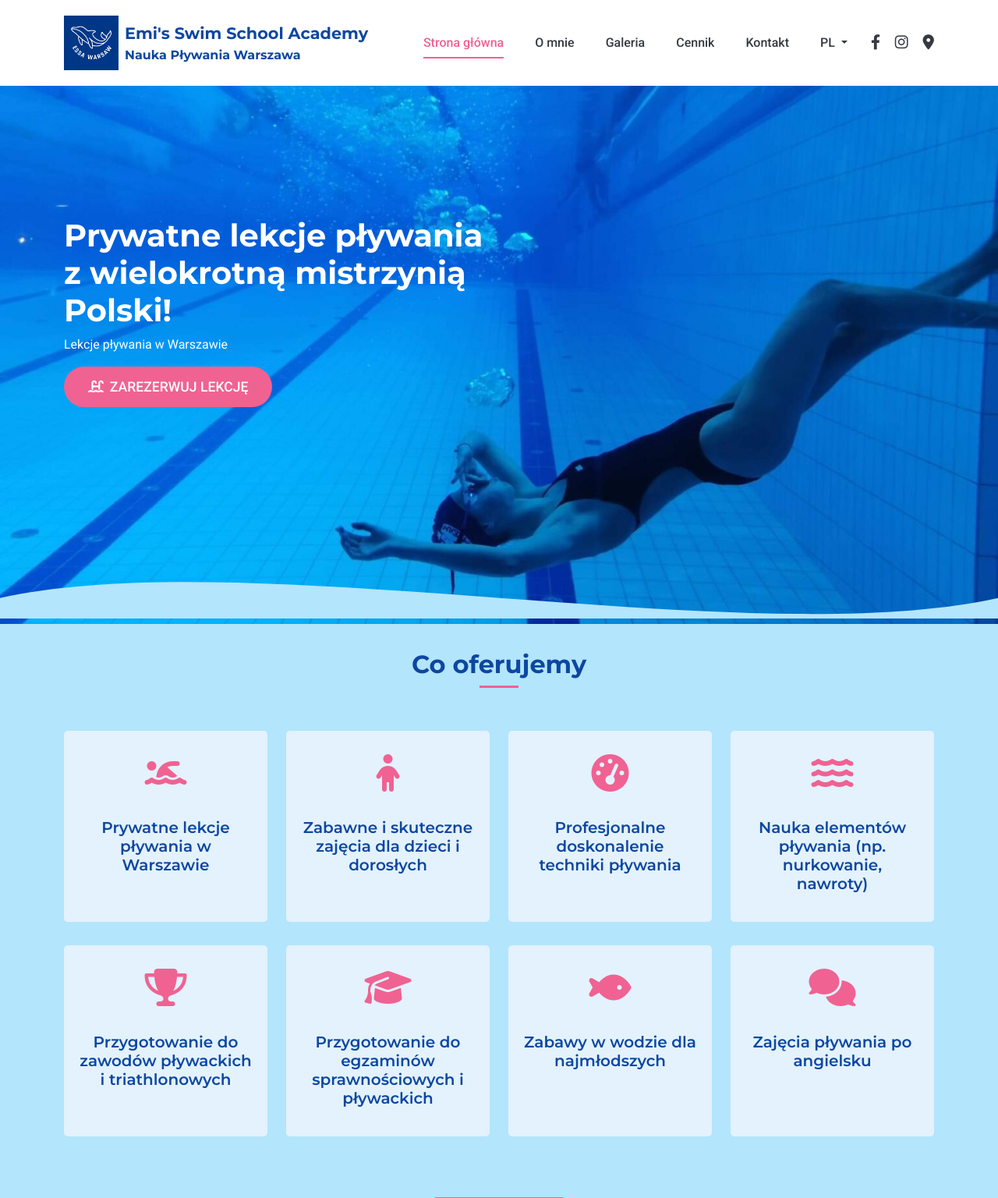
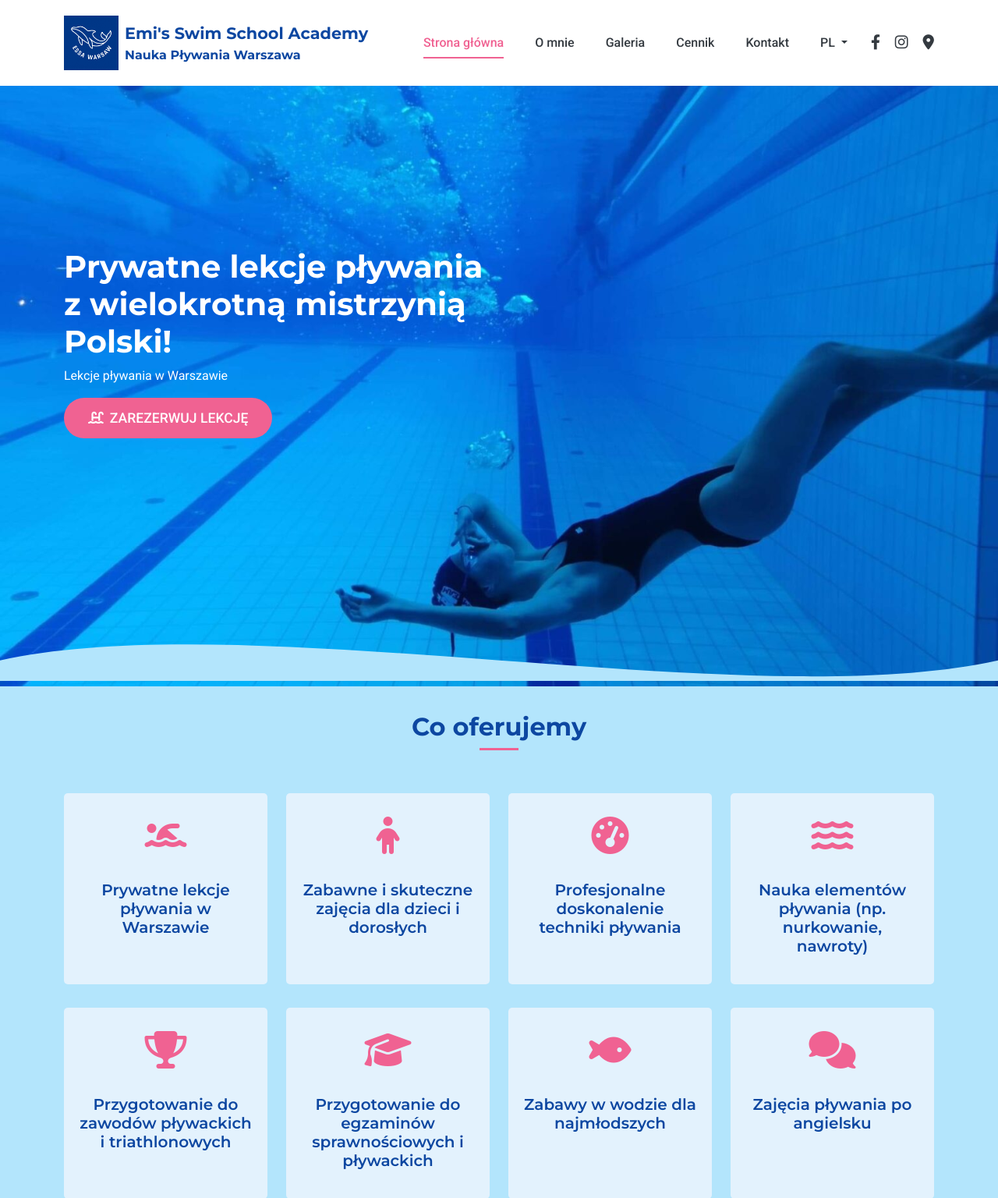
Before and after one commit to LukodeSoftware/ESSA-website, a Flask app: page / in a window 1280 px wide. Shown: the top 1536 px of the page at 78% size. Run offline with Flask 3, Linux system fonts and the light colour scheme; some libraries are stand-ins or nearby versions.

Commit message:
feat: stretch background-image on the main page to take entire screen

```diff
--- a/static/css/style.css
+++ b/static/css/style.css
@@ -211,7 +211,7 @@ a:hover {
 .hero-section {
   position: relative;
   background-size: cover;
-  height: 100vh;
+  height: 110vh;
   min-height: 600px;
   display: flex;
   align-items: center;
```
